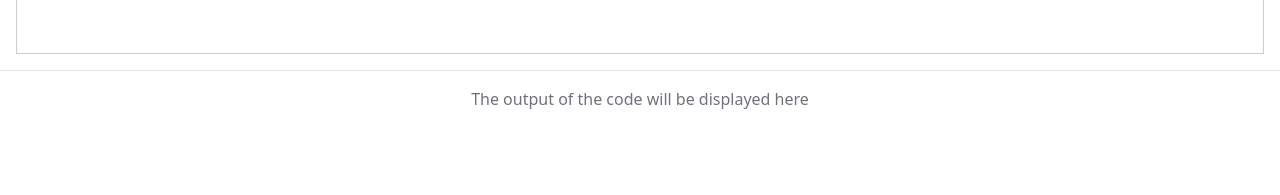
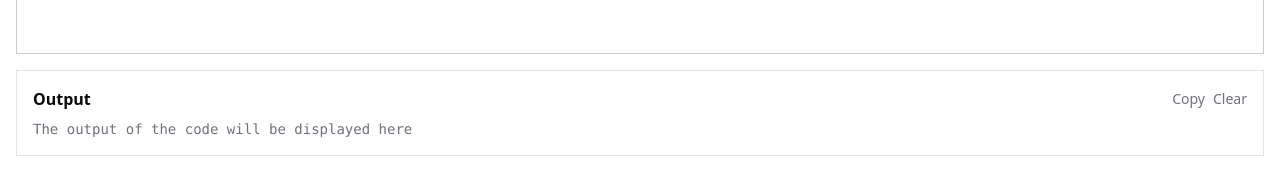
Before and after one commit to Jay-Karia/lingopy-online, a Next.js app: page / in a window 1280 px wide. Shown: the part 559-754 px from the top of the page. Built offline with nearby package versions, Linux system fonts and the light colour scheme; no server answers.

Commit message:
feat: run code api call

```diff
--- /dev/null
+++ b/actions/run.ts
@@ -0,0 +1,35 @@
+"use server";
+
+const API_URL = "http://127.0.0.1:3000";
+
+export async function runCode(code: string, language: string): Promise<string> {
+  try {
+    const MASTER_TOKEN = process.env.MASTER_TOKEN;
+
+    const response = await fetch(`${API_URL}/runcode`, {
+      method: "POST",
+      headers: {
+        "Content-Type": "application/json",
+        Authorization: `Bearer ${MASTER_TOKEN}`,
+      },
+      body: JSON.stringify({
+        code,
+        language,
+      }),
+    });
+
+    if (!response.ok) {
+      const errorText = await response.text();
+      return `Error: ${response.status} - ${errorText}`;
+    }
+
+    const result = await response.json();
+
+    // Assuming the API returns { output: string } or similar
+    // Adjust based on your actual API response structure
+    return result.output || result.result || JSON.stringify(result);
+  } catch (error) {
+    console.error("Error running code:", error);
+    return `Error executing code: ${error instanceof Error ? error.message : 'Unknown error'}`;
+  }
+}
--- /dev/null
+++ b/atoms/index.ts
@@ -0,0 +1,7 @@
+import { atomWithStorage } from 'jotai/utils'
+import { atom } from 'jotai'
+
+export const codeAtom = atomWithStorage<string>('code', '');
+export const languageAtom = atomWithStorage<string>('language', '');
+// Holds the output from running code (not persisted)
+export const outputAtom = atom<string>('');
--- a/components/output.tsx
+++ b/components/output.tsx
@@ -1,9 +1,35 @@
+"use client";
+
+import { useAtomValue, useSetAtom } from "jotai";
+import { outputAtom } from "@/atoms";
+
 export default function Output() {
+  const output = useAtomValue(outputAtom);
+  const setOutput = useSetAtom(outputAtom);
+
   return (
-    <div className="p-4 border-t border-border bg-card text-card-foreground flex items-center justify-center">
-      <p className="text-muted-foreground">
-        The output of the code will be displayed here
-      </p>
+    <div className="p-4 border border-border bg-card text-card-foreground flex flex-col gap-2 mx-4">
+      <div className="flex items-center justify-between">
+        <div className="font-bold">Output</div>
+        <div className="flex gap-2">
+          <button
+            className="text-sm text-muted-foreground"
+            onClick={() => navigator.clipboard.writeText(output || "")}
+          >
+            Copy
+          </button>
+          <button
+            className="text-sm text-muted-foreground"
+            onClick={() => setOutput("")}
+          >
+            Clear
+          </button>
+        </div>
+      </div>
+
+      <div className="whitespace-pre-wrap font-mono text-sm">
+        {output ? output : <span className="text-muted-foreground">The output of the code will be displayed here</span>}
+      </div>
     </div>
   );
 }
--- /dev/null
+++ b/components/ui/language-select-client.tsx
@@ -0,0 +1,43 @@
+"use client";
+
+import { useSetAtom, useAtomValue } from "jotai";
+import { languageAtom } from "@/atoms";
+import {
+  Select,
+  SelectContent,
+  SelectItem,
+  SelectTrigger,
+  SelectValue,
+} from "@/components/ui/select";
+
+type Props = {
+  languages: string[];
+};
+
+export default function LanguageSelectClient({ languages }: Props) {
+  const setLanguage = useSetAtom(languageAtom);
+  const current = useAtomValue(languageAtom);
+
+  return (
+    <div>
+      <Select onValueChange={(val) => setLanguage(val)}>
+        <SelectTrigger className="w-[180px]">
+          <SelectValue placeholder="Select Language">{current}</SelectValue>
+        </SelectTrigger>
+        <SelectContent defaultValue={current || "en"}>
+          {languages.length > 0 ? (
+            languages.map((lang) => (
+              <SelectItem key={lang} value={lang}>
+                {lang}
+              </SelectItem>
+            ))
+          ) : (
+            <SelectItem value="none" disabled>
+              No languages available
+            </SelectItem>
+          )}
+        </SelectContent>
+      </Select>
+    </div>
+  );
+}
--- a/components/ui/language-selector.tsx
+++ b/components/ui/language-selector.tsx
@@ -1,37 +1,10 @@
 import { getLangauges } from "@/actions/language";
-import {
-  Select,
-  SelectContent,
-  SelectItem,
-  SelectTrigger,
-  SelectValue,
-} from "@/components/ui/select";
 import { LanguageList } from "@/types";
+import LanguageSelectClient from "./language-select-client";
 
 export default async function LanguageSelector() {
   const res: LanguageList | null = await getLangauges();
   const languages = res ? res.languages : [];
 
-  return (
-    <div>
-      <Select>
-        <SelectTrigger className="w-[180px]">
-          <SelectValue placeholder="Select Language" />
-        </SelectTrigger>
-        <SelectContent defaultValue={"en"}>
-          {languages.length > 0 ? (
-            languages.map((lang) => (
-              <SelectItem key={lang} value={lang}>
-                {lang}
-              </SelectItem>
-            ))
-          ) : (
-            <SelectItem value="none" disabled>
-              No languages available
-            </SelectItem>
-          )}
-        </SelectContent>
-      </Select>
-    </div>
-  );
+  return <LanguageSelectClient languages={languages} />;
 }
--- a/components/ui/run.tsx
+++ b/components/ui/run.tsx
@@ -1,9 +1,24 @@
+"use client";
+
+import { useAtomValue, useSetAtom } from "jotai";
 import { Button } from "./button";
+import { codeAtom, languageAtom, outputAtom } from "@/atoms";
+import { runCode } from "@/actions/run";
 
 export default function Run() {
-    return (
-        <Button>
-            Run
-        </Button>
-    )
+  const code = useAtomValue(codeAtom);
+  const language = useAtomValue(languageAtom);
+  const setOutput = useSetAtom(outputAtom);
+
+  return (
+    <Button
+      onClick={async () => {
+        const lang = language || "test";
+        const res = await runCode(code, lang);
+        setOutput(res);
+      }}
+    >
+      Run
+    </Button>
+  );
 }
--- a/package.json
+++ b/package.json
@@ -11,6 +11,7 @@
   "dependencies": {
     "@radix-ui/react-select": "^2.2.6",
     "@radix-ui/react-slot": "^1.2.3",
+    "@types/quill": "^2.0.14",
     "class-variance-authority": "^0.7.1",
     "clsx": "^2.1.1",
     "jotai": "^2.15.0",
```
Also changed, not shown: 1 other file (tests, documents, lock files or other folders).
